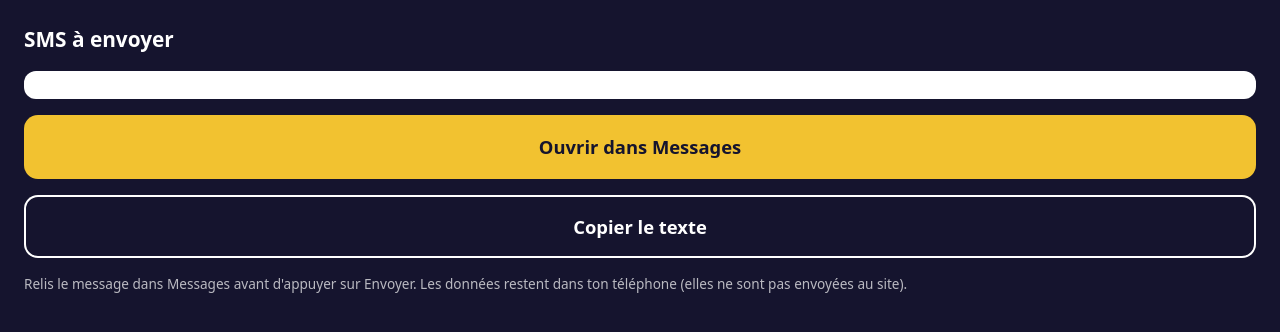
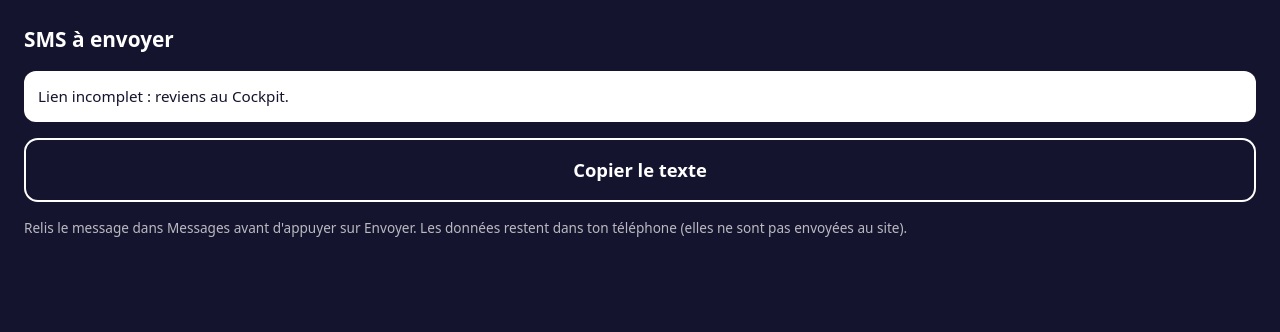
Before and after one commit to gcourtois5-art/demos-artisansentete, a plain HTML site: page sms.html in a window 1280 px wide. Drawn offline with Linux system fonts and the light colour scheme.

Commit message:
sms.html : séparateur | réencodé en %7C
Co-Authored-By: Claude Opus 5.5 <noreply@anthropic.com>
Claude-Session: https://claude.ai/code/session_012eJQohpnEZTvbmQvcrBc5n

```diff
--- a/sms.html
+++ b/sms.html
@@ -26,9 +26,13 @@ button{background:transparent;color:#fff;box-shadow:inset 0 0 0 2px #fff}
 <p class="aide">Relis le message dans Messages avant d'appuyer sur Envoyer. Les données restent dans ton téléphone (elles ne sont pas envoyées au site).</p>
 <script>
 // données après le # : numéro|texte (le # n'est jamais transmis au serveur)
-const h=location.hash.slice(1), i=h.indexOf('|');
-const num=decodeURIComponent(h.slice(0,i)).replace(/[^\d+]/g,'');
-const txt=decodeURIComponent(h.slice(i+1));
+const h=location.hash.slice(1);
+// séparateur « | », parfois réencodé en %7C par le navigateur
+const m=h.match(/\||%7C/i);
+const i=m?m.index:-1, sep=m?m[0].length:0;
+const num=i<0?'':decodeURIComponent(h.slice(0,i)).replace(/[^\d+]/g,'');
+const txt=i<0?'Lien incomplet : reviens au Cockpit.':decodeURIComponent(h.slice(i+sep));
+if(i<0)document.getElementById('go').style.display='none';
 document.getElementById('num').textContent=num.replace(/(\d{2})(?=\d)/g,'$1 ');
 document.getElementById('txt').textContent=txt;
 document.getElementById('go').href='sms:'+num+'?body='+encodeURIComponent(txt);
```
